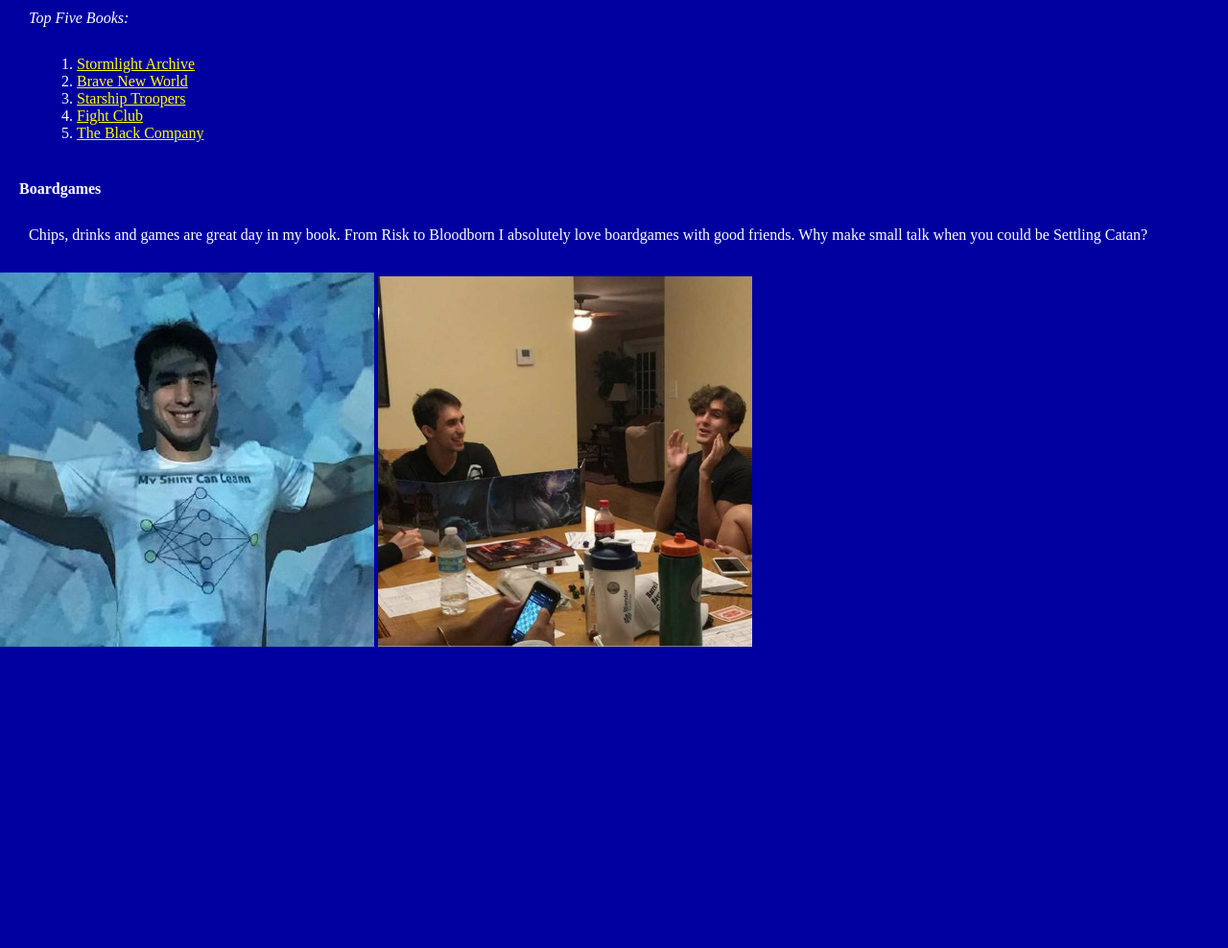
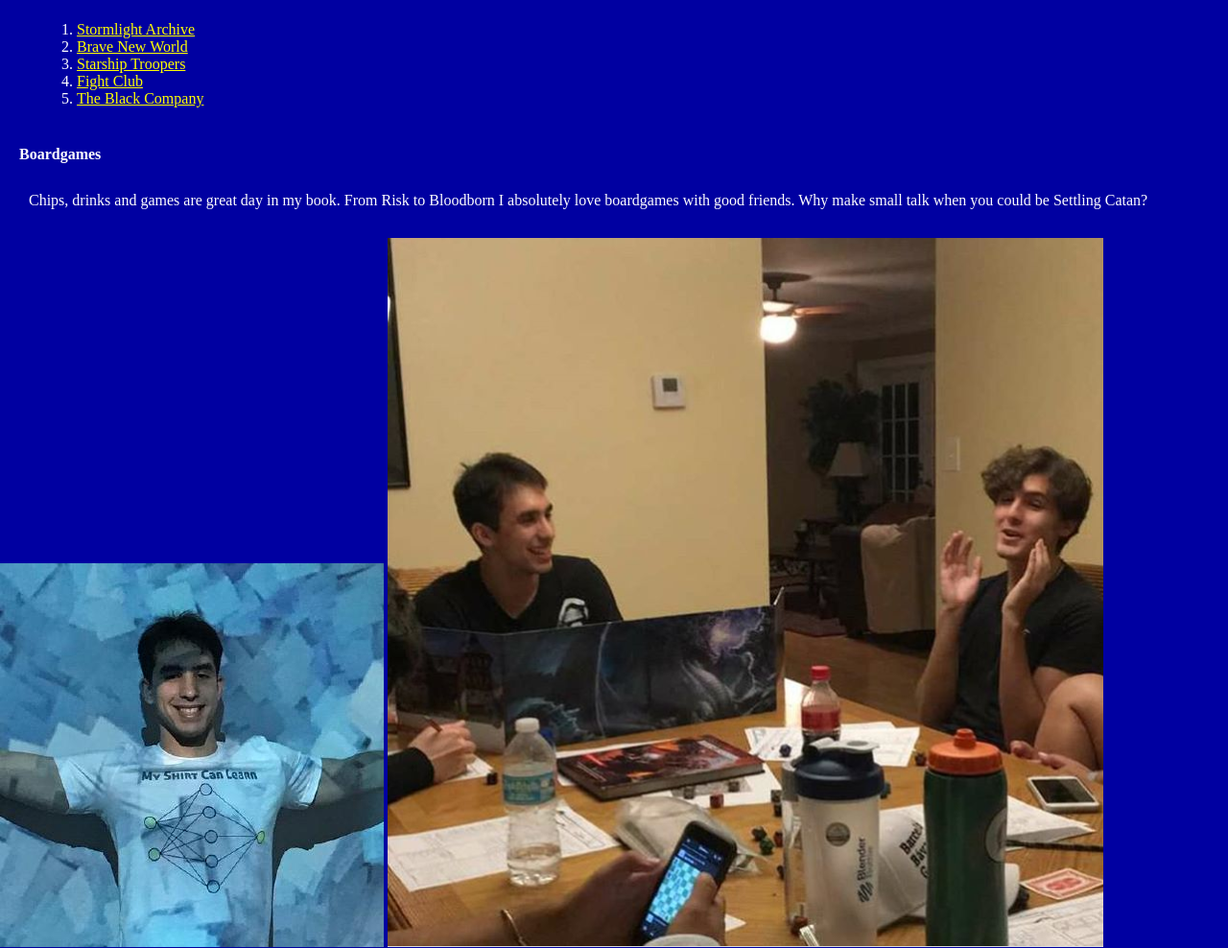
Before and after one commit to ralamo33/mysite, a Django app: page /aboutme/ in a window 1280 px wide. Shown: the part 798-1786 px from the top of the page at 96% size. Before the commit the page ends 1472 px from the top, so only its background shows below. Run offline with Django 3.2, Linux system fonts and the light colour scheme.

Commit message:
Perfecting About Me

```diff
--- a/main/Templates/main/aboutme.html
+++ b/main/Templates/main/aboutme.html
@@ -71,8 +71,8 @@
                     <span class="hidden"><br>There is an intriguing elegance to functional programming. I want to have a
                     good command of one functional language.</span></li>
                 <li class="skill">Professional Programming
-                    <span class="hidden"><br>As of yet, my programming experience has been personal and academic.
-                    I want to learn how a professional programmer operates.</span></li>
+                    <span class="hidden"><br>As of yet, my programming experience has mostly been personal and academic.
+                    I want to learn how to operate in a team of professional programmer operates.</span></li>
                 <br>
                 <br>
             </ul>
@@ -83,9 +83,7 @@
             <p>
                 I have always been fascinated by the stories of our past. The sheer variety of cultures and socities
                 is amazing. If catastrophe wipes out the Internet Age I would try my hand as a history professor.
-                <br>
                 <a class="history_link" target="_blank" href="https://www.dancarlin.com/hardcore-history-series/">Dan Carlin's Hardcore History Podcast</a> is my favorite historical storytelling.
-                <br>
                 <a class="history_link" target="_blank" href="https://books.google.co.uk/books/about/A_History_of_the_World_in_Six_Glasses.html?id=-0t1nFKe0ZgC&redir_esc=y">The History of the World in Eight Glasses</a> demonstrates that simple products can change the world.
             </p>
         <h4>Reading</h4>
@@ -105,15 +103,16 @@
                 </ol>
             </p>
         <h4>Boardgames</h4>
-            <p>
+            <p id="bottom_text">
                 Chips, drinks and games are great day in my book. From Risk to Bloodborn I absolutely love boardgames
                 with good friends. Why make small talk when you could be Settling Catan?
             </p>
-            <div>
-                <img id="profile_pic" class="about_me_pictures" src="{% static 'ProfilePic.jfif' %}">
+            <div class="bottom_pictures">
+                <img class="bottom_picture" src="{% static 'ProfilePic.jfif' %}">
                 <a href="https://dnd.wizards.com/" target="_blank">
-                    <img src="{% static 'gaming_with_da_boys.png' %}" class="about_me_pictures float left" alt="Games with the Boys!">
+                    <img src="{% static 'gaming_with_da_boys.png' %}" class="bottom_picture" alt="Games with the Boys!">
                 </a>
+                <img class="bottom_picture" src="{% static 'IronThrone.jpg' %}" alt="On the Iron Throne">
             </div>
 </body>
 </html>
```
